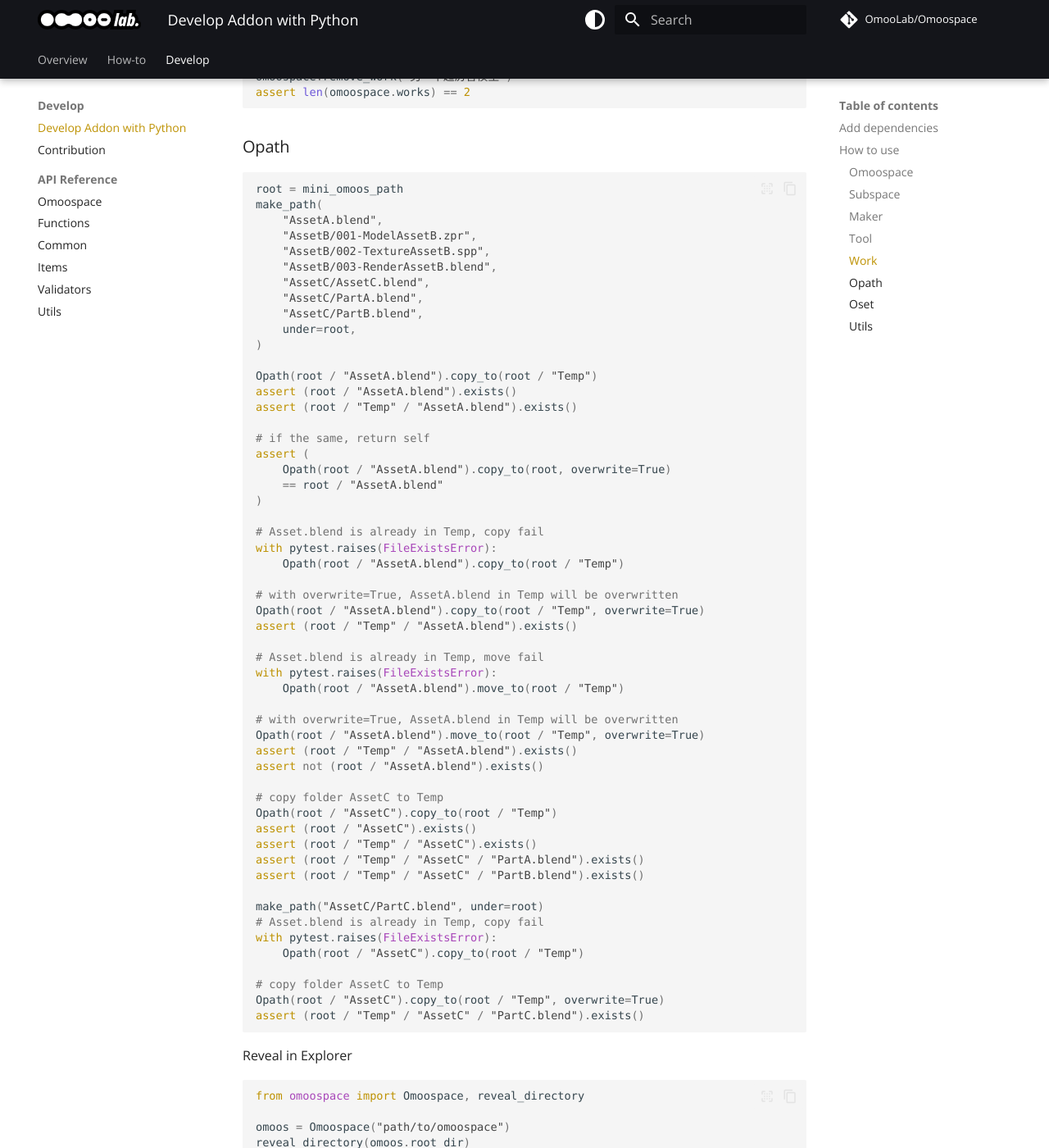
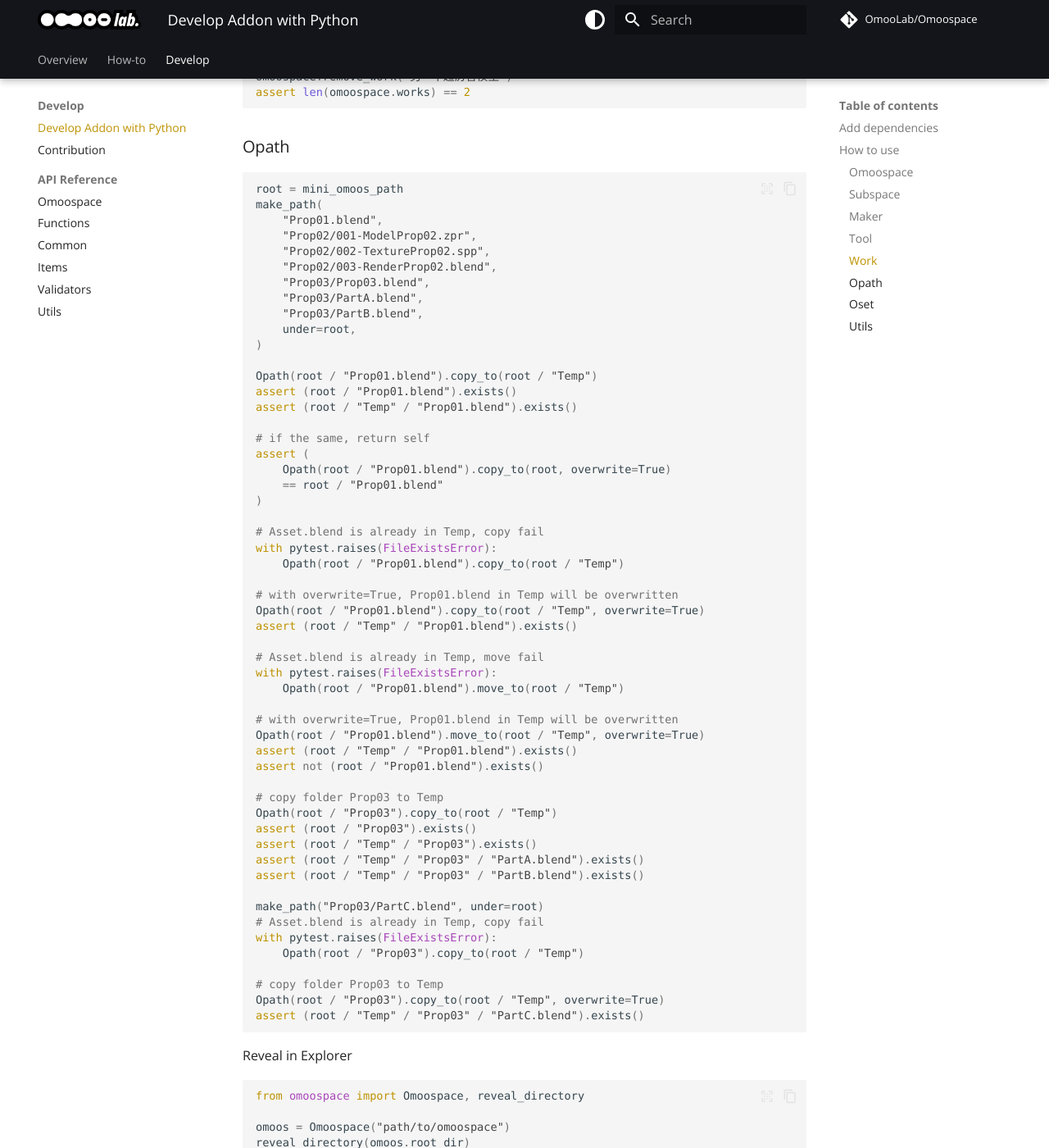
Before and after one commit to OmooLab/Omoospace, an MkDocs documentation site: the page built from docs/develop.md, in a window 1280 px wide and 1400 px high, scrolled down 5200 px. Shown: the whole window at 82% size. Built offline with MkDocs 1.6.1 and Material for MkDocs 9.7.7, drawn with Linux system fonts in a browser that asks for light colours; some web fonts are replaced; comment, search, counter and statistics services are not loaded; the version menu is left out; some of the changed text lies outside the part shown.

````diff
--- a/docs/develop.md
+++ b/docs/develop.md
@@ -47,13 +47,13 @@ Example omoospace:
 ```bash
 Project01
 ├── Contents
-├── AssetA.blend
-├── AssetB
-│   ├── 001-ModelAssetB.zpr
-│   ├── 002-TextureAssetB.spp
-│   ╰── 003-RenderAssetB.blend
-├── AssetC
-│   ├── AssetC.blend
+├── Prop01.blend
+├── Prop02
+│   ├── 001-ModelProp02.zpr
+│   ├── 002-TextureProp02.spp
+│   ╰── 003-RenderProp02.blend
+├── Prop03
+│   ├── Prop03.blend
 │   ├── PartA.blend
 │   ╰── PartB.blend
 ╰── Omoospace.yml
@@ -77,23 +77,23 @@ assert objective_tree.count == 8
 print(objective_tree.format())
 
 # Project01
-# ├── AssetA
-# ├── AssetB
-# │   ├── 001-ModelAssetB
-# │   ├── 002-TextureAssetB
-# │   ╰── 003-RenderAssetB
-# ╰── AssetC
+# ├── Prop01
+# ├── Prop02
+# │   ├── 001-ModelProp02
+# │   ├── 002-TextureProp02
+# │   ╰── 003-RenderProp02
+# ╰── Prop03
 #     ├── PartA.blend
 #     ╰── PartB.blend
 
 for o in objective_tree:
-    if o.name == "AssetA":
+    if o.name == "Prop01":
         assert len(o.subspaces) == 1
         assert len(o.children) == 0
-    elif o.name == "AssetB":
+    elif o.name == "Prop02":
         assert len(o.subspaces) == 1
         assert len(o.children) == 3
-    elif o.name == "AssetC":
+    elif o.name == "Prop03":
         assert len(o.subspaces) == 2
         assert len(o.children) == 2
 ```
@@ -149,19 +149,19 @@ assert Opath(omoospace.subspaces_dir, "Heart/Heart_Valves.v001.spp").exists()
 ```python
 from omoospace import extract_pathname
 
-assert extract_pathname("Sc010_AssetA.blend") == "Sc010_AssetA"
-assert extract_pathname("SQ010/AssetA.blend") == "Sc010_AssetA"
-assert extract_pathname("Sc010_Shot0100/AssetA.blend") == "Sc010_AssetA"
-assert extract_pathname("Sc010_Shot0100/Shot0100_AssetA.blend") == "Sc010_Shot0100_AssetA"
-assert extract_pathname("Sc010_Shot0100/Sc010_Shot0100_AssetA.blend") == "Sc010_Shot0100_AssetA"
-assert extract_pathname("PartA/AssetA_PartA.blend") == "PartA_AssetA_PartA"
-assert extract_pathname("AssetA.001.blend") == "AssetA"
-assert extract_pathname("AssetA.v001.blend") == "AssetA"
+assert extract_pathname("Sc010_Prop01.blend") == "Sc010_Prop01"
+assert extract_pathname("SQ010/Prop01.blend") == "Sc010_Prop01"
+assert extract_pathname("Sc010_Shot0100/Prop01.blend") == "Sc010_Prop01"
+assert extract_pathname("Sc010_Shot0100/Shot0100_Prop01.blend") == "Sc010_Shot0100_Prop01"
+assert extract_pathname("Sc010_Shot0100/Sc010_Shot0100_Prop01.blend") == "Sc010_Shot0100_Prop01"
+assert extract_pathname("PartA/Prop01_PartA.blend") == "PartA_Prop01_PartA"
+assert extract_pathname("Prop01.001.blend") == "Prop01"
+assert extract_pathname("Prop01.v001.blend") == "Prop01"
 assert extract_pathname("Asset-A.v001.blend") == "Asset-A"
-assert extract_pathname("AssetA.v001.autosave.blend") == "AssetA"
+assert extract_pathname("Prop01.v001.autosave.blend") == "Prop01"
 assert extract_pathname("头骨/头骨.blend") == "头骨"
-assert extract_pathname("Asset A/AssetA.blend") == "AssetA"
-assert extract_pathname("AssetA_AssetA.blend") == "AssetA_AssetA"
+assert extract_pathname("Asset A/Prop01.blend") == "Prop01"
+assert extract_pathname("Prop01_Prop01.blend") == "Prop01_Prop01"
 ```
 
 
@@ -276,58 +276,58 @@ assert len(omoospace.works) == 2
 ```python
 root = mini_omoos_path
 make_path(
-    "AssetA.blend",
-    "AssetB/001-ModelAssetB.zpr",
-    "AssetB/002-TextureAssetB.spp",
-    "AssetB/003-RenderAssetB.blend",
-    "AssetC/AssetC.blend",
-    "AssetC/PartA.blend",
-    "AssetC/PartB.blend",
+    "Prop01.blend",
+    "Prop02/001-ModelProp02.zpr",
+    "Prop02/002-TextureProp02.spp",
+    "Prop02/003-RenderProp02.blend",
+    "Prop03/Prop03.blend",
+    "Prop03/PartA.blend",
+    "Prop03/PartB.blend",
     under=root,
 )
 
-Opath(root / "AssetA.blend").copy_to(root / "Temp")
-assert (root / "AssetA.blend").exists()
-assert (root / "Temp" / "AssetA.blend").exists()
+Opath(root / "Prop01.blend").copy_to(root / "Temp")
+assert (root / "Prop01.blend").exists()
+assert (root / "Temp" / "Prop01.blend").exists()
 
 # if the same, return self
 assert (
-    Opath(root / "AssetA.blend").copy_to(root, overwrite=True)
-    == root / "AssetA.blend"
+    Opath(root / "Prop01.blend").copy_to(root, overwrite=True)
+    == root / "Prop01.blend"
 )
 
 # Asset.blend is already in Temp, copy fail
 with pytest.raises(FileExistsError):
-    Opath(root / "AssetA.blend").copy_to(root / "Temp")
+    Opath(root / "Prop01.blend").copy_to(root / "Temp")
 
-# with overwrite=True, AssetA.blend in Temp will be overwritten
-Opath(root / "AssetA.blend").copy_to(root / "Temp", overwrite=True)
-assert (root / "Temp" / "AssetA.blend").exists()
+# with overwrite=True, Prop01.blend in Temp will be overwritten
+Opath(root / "Prop01.blend").copy_to(root / "Temp", overwrite=True)
+assert (root / "Temp" / "Prop01.blend").exists()
 
 # Asset.blend is already in Temp, move fail
 with pytest.raises(FileExistsError):
-    Opath(root / "AssetA.blend").move_to(root / "Temp")
+    Opath(root / "Prop01.blend").move_to(root / "Temp")
 
-# with overwrite=True, AssetA.blend in Temp will be overwritten
-Opath(root / "AssetA.blend").move_to(root / "Temp", overwrite=True)
-assert (root / "Temp" / "AssetA.blend").exists()
-assert not (root / "AssetA.blend").exists()
+# with overwrite=True, Prop01.blend in Temp will be overwritten
+Opath(root / "Prop01.blend").move_to(root / "Temp", overwrite=True)
+assert (root / "Temp" / "Prop01.blend").exists()
+assert not (root / "Prop01.blend").exists()
 
-# copy folder AssetC to Temp
-Opath(root / "AssetC").copy_to(root / "Temp")
-assert (root / "AssetC").exists()
-assert (root / "Temp" / "AssetC").exists()
-assert (root / "Temp" / "AssetC" / "PartA.blend").exists()
-assert (root / "Temp" / "AssetC" / "PartB.blend").exists()
+# copy folder Prop03 to Temp
+Opath(root / "Prop03").copy_to(root / "Temp")
+assert (root / "Prop03").exists()
+assert (root / "Temp" / "Prop03").exists()
+assert (root / "Temp" / "Prop03" / "PartA.blend").exists()
+assert (root / "Temp" / "Prop03" / "PartB.blend").exists()
 
-make_path("AssetC/PartC.blend", under=root)
+make_path("Prop03/PartC.blend", under=root)
 # Asset.blend is already in Temp, copy fail
 with pytest.raises(FileExistsError):
-    Opath(root / "AssetC").copy_to(root / "Temp")
+    Opath(root / "Prop03").copy_to(root / "Temp")
 
-# copy folder AssetC to Temp
-Opath(root / "AssetC").copy_to(root / "Temp", overwrite=True)
-assert (root / "Temp" / "AssetC" / "PartC.blend").exists()
+# copy folder Prop03 to Temp
+Opath(root / "Prop03").copy_to(root / "Temp", overwrite=True)
+assert (root / "Temp" / "Prop03" / "PartC.blend").exists()
 ```
 
 Reveal in Explorer
````
Also changed, not shown: docs/principles.md (+13 -14 lines), docs/terms.md (+72 -0 lines), docs/why.md (+1 -1 lines), docs/yml.md (+125 -0 lines), 8 other files.
